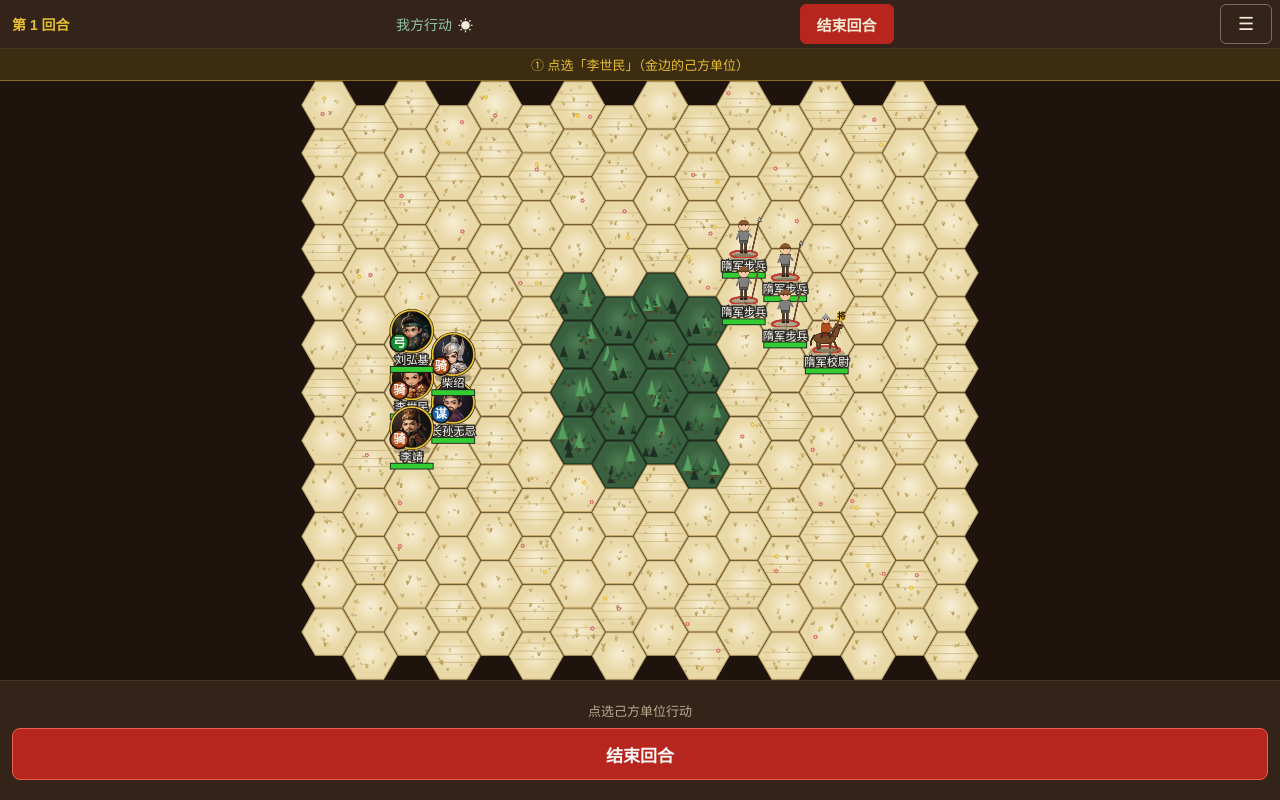
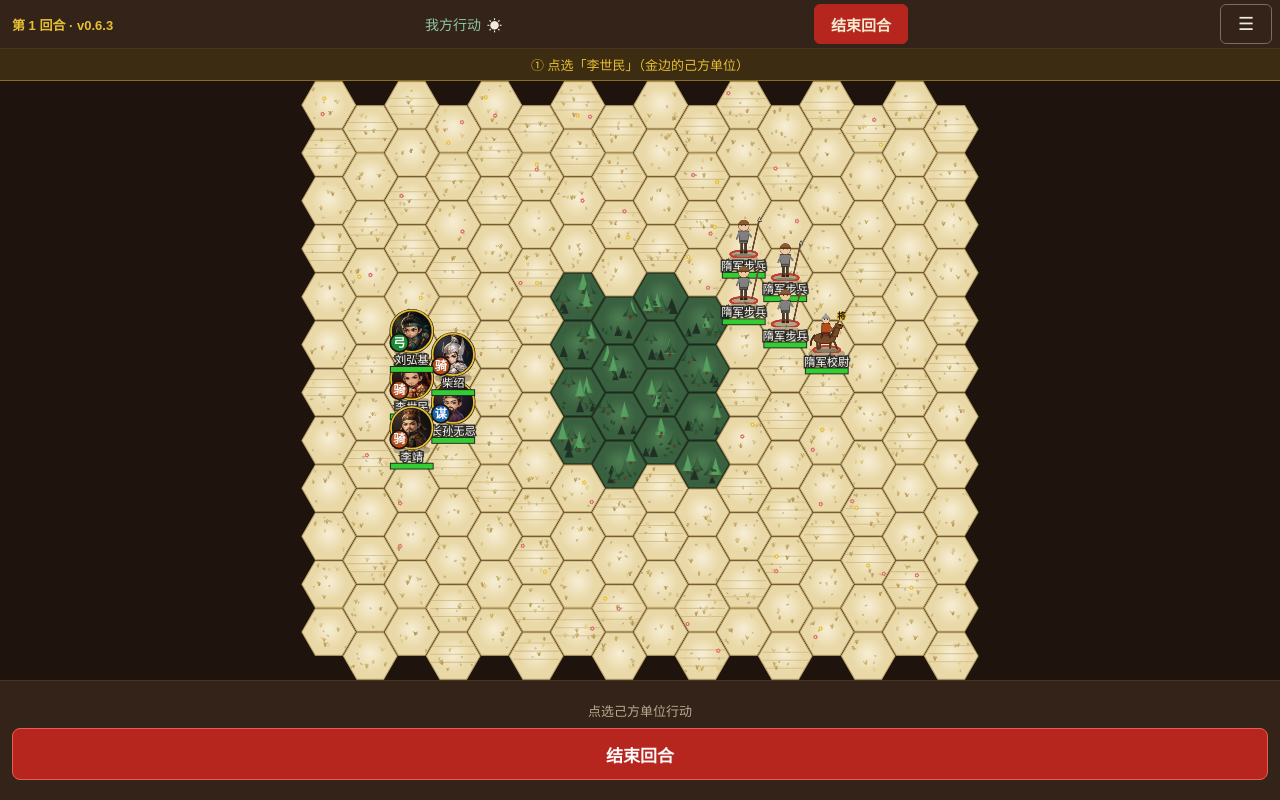
Before and after one commit to chengqi707/zhenguanWarriors, a website built with Vite: page h5/battle-test.html in a window 1280 px wide. Built offline with nearby package versions, Linux system fonts and the light colour scheme; animation ran at ten frames a second.

Commit message:
feat(ui): 主菜单与战斗顶部显示真实版本号 v0.6.3
- h5/package.json 版本升至 0.6.3
- 新增 h5/src/data/version.ts，从 package.json 读取版本
- 主菜单底部版本号改为自动跟随
- 战斗顶部回合旁显示版本号（第 X 回合 · v0.6.3）

```diff
--- a/h5/package.json
+++ b/h5/package.json
@@ -1,7 +1,7 @@
 {
   "name": "zhenguan-warriors-h5",
   "private": true,
-  "version": "0.1.0",
+  "version": "0.6.3",
   "type": "module",
   "scripts": {
     "dev": "vite",
--- a/h5/src/battle/battle.css
+++ b/h5/src/battle/battle.css
@@ -36,6 +36,8 @@
 .zg-turn {
   color: #e6bf33;
   font-weight: 700;
+  white-space: nowrap;
+  font-size: 13px;
 }
 .zg-top-mid {
   display: flex;
--- a/h5/src/battle/battleScene.ts
+++ b/h5/src/battle/battleScene.ts
@@ -18,6 +18,7 @@ import type {
   TerrainType,
   Unit,
 } from '../core/types';
+import { APP_VERSION } from '../data/version';
 import { Battle } from '../core/battle';
 import { getUnitStance } from '../core/ai';
 import { hexDistance, hexRange, key } from '../core/hex';
@@ -1096,7 +1097,7 @@ export class BattleScene {
   // ============================================================
   private updateTopbar(): void {
     const s = this.battle.state;
-    this.turnEl.textContent = `第 ${s.turn} 回合`;
+    this.turnEl.textContent = `第 ${s.turn} 回合 · ${APP_VERSION}`;
     const phaseText =
       s.phase === 'player' ? '我方行动' : s.phase === 'enemy' ? '敌方行动' : s.phase === 'ally' ? '友军行动' : '战斗结束';
     this.phaseEl.textContent = phaseText;
--- /dev/null
+++ b/h5/src/data/version.ts
@@ -0,0 +1,6 @@
+// ============================================================
+// 版本号（与 h5/package.json 保持一致，构建后自动跟随）
+// ============================================================
+import pkg from '../../package.json';
+
+export const APP_VERSION = `v${pkg.version}`;
--- a/h5/src/ui/mainMenu.ts
+++ b/h5/src/ui/mainMenu.ts
@@ -1,6 +1,7 @@
 // ============================================================
 // 主菜单——新游戏（有存档时二次确认清档）/ 继续游戏（无存档置灰）/ 设置。
 // ============================================================
+import { APP_VERSION } from '../data/version';
 import { hasSave } from '../core/save';
 import type { Game } from './game';
 import { h, showConfirm, type Page } from './common';
@@ -49,7 +50,7 @@ export class MainMenuPage implements Page {
 
     btns.append(newBtn, contBtn, galleryBtn, setBtn);
     page.appendChild(btns);
-    page.appendChild(h('div', 'menu-ver', 'v0.1'));
+    page.appendChild(h('div', 'menu-ver', APP_VERSION));
     root.appendChild(page);
   }
 
```
